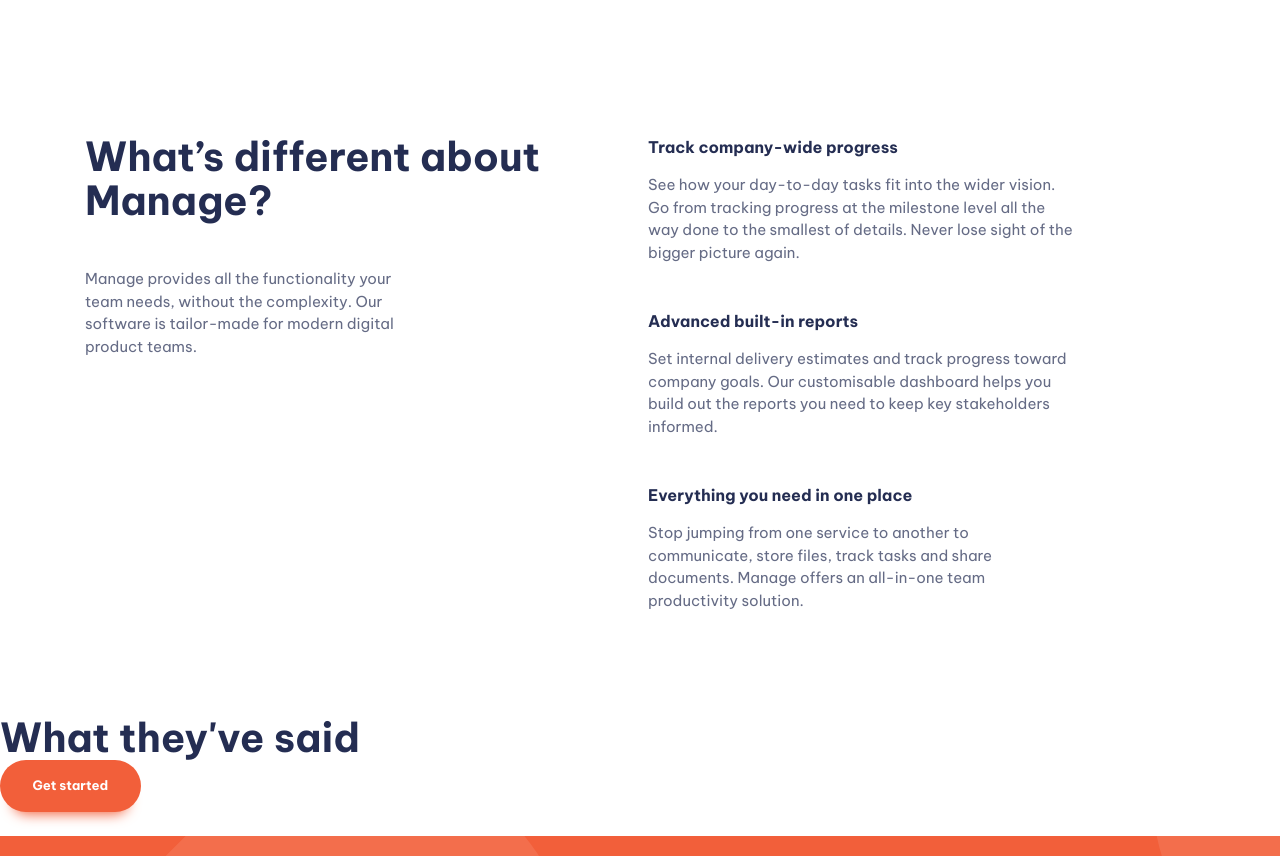
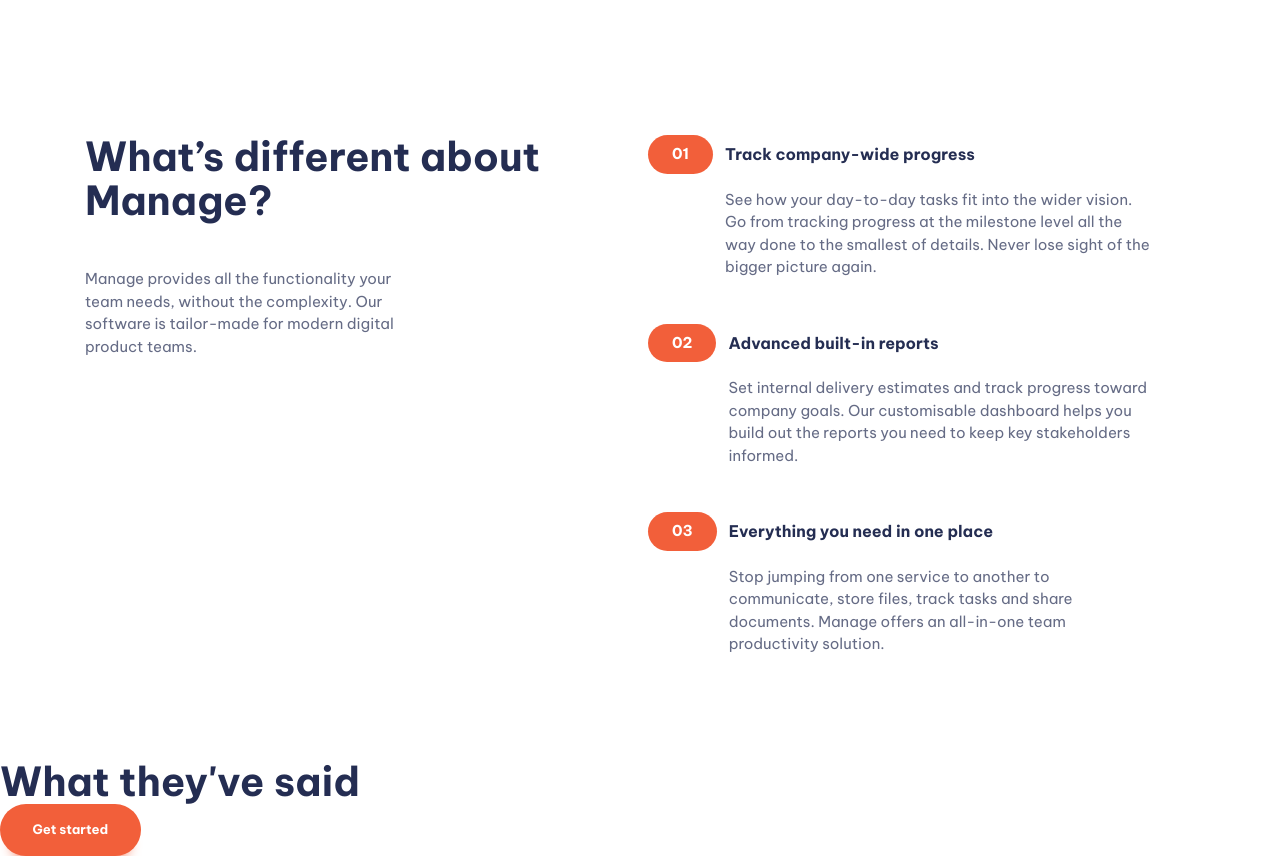
Before and after one commit to ashraful-shuvon/manage-landing-page, a plain HTML site: page index.html in a window 1280 px wide. Shown: the part 700-1556 px from the top of the page. Drawn offline with Linux system fonts and the light colour scheme.

Commit message:
Numbered list css

```diff
--- a/style.css
+++ b/style.css
@@ -375,7 +375,39 @@ input:where([type="text"], [type="email"]) {
   background-repeat: no-repeat;
   opacity: 0.1;
 }
+/* numbered-items */
 
+.numbered-items {
+  counter-reset: count;
+}
+.numbered-items li {
+  counter-increment: count;
+}
+
+.numbered-items div {
+  display: grid;
+  grid-template-columns: min-content 1fr;
+  align-items: center;
+  column-gap: var(--size-300);
+}
+
+.numbered-items p {
+  grid-column: 1 / -1;
+}
+.numbered-items div::before {
+  content: "0" counter(count);
+  background-color: var(--clr-accent-400);
+  color: var(--clr-neutral-100);
+  font-weight: var(--fw-bold);
+  padding: var(--size-200) var(--size-500);
+  border-radius: 100vh;
+}
+
+@media(min-width: 30em) {
+  .numbered-items p {
+    grid-column: 2 / -1;
+  }
+}
 /*utility classes*/
 
 .visually-hidden {
```
